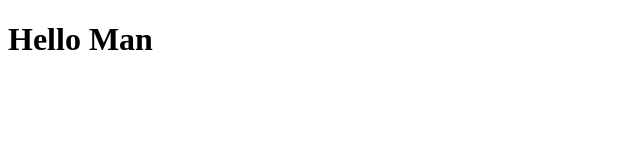
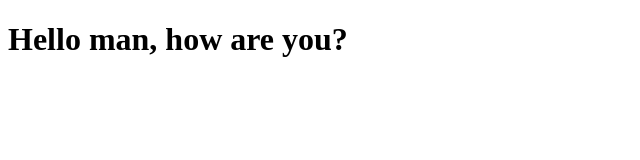
Before and after one commit to ZackLa/Coursera_test, a plain HTML site: page index.html in a window 1280 px wide. Shown: the whole page, without its empty margins (0-640 px from the left). Drawn offline with Linux system fonts and the light colour scheme.

Commit message:
second added

```diff
--- a/index.html
+++ b/index.html
@@ -4,6 +4,6 @@
     <title>Hello Zack! </title>
 </head>
 <body>
-<h1> Hello Man</h1>
+<h1> Hello man, how are you?</h1>
 </body>
 </html>
```
